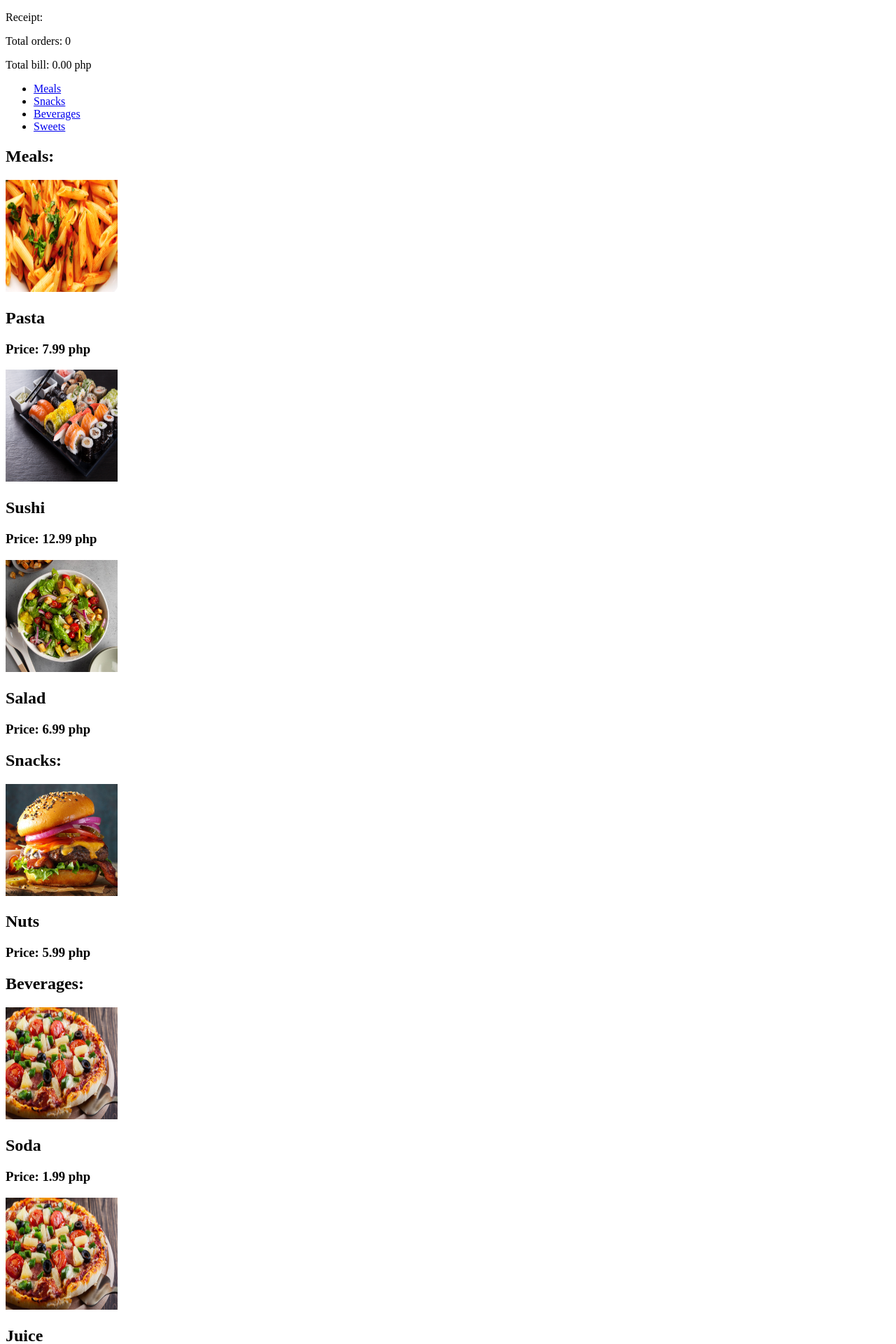
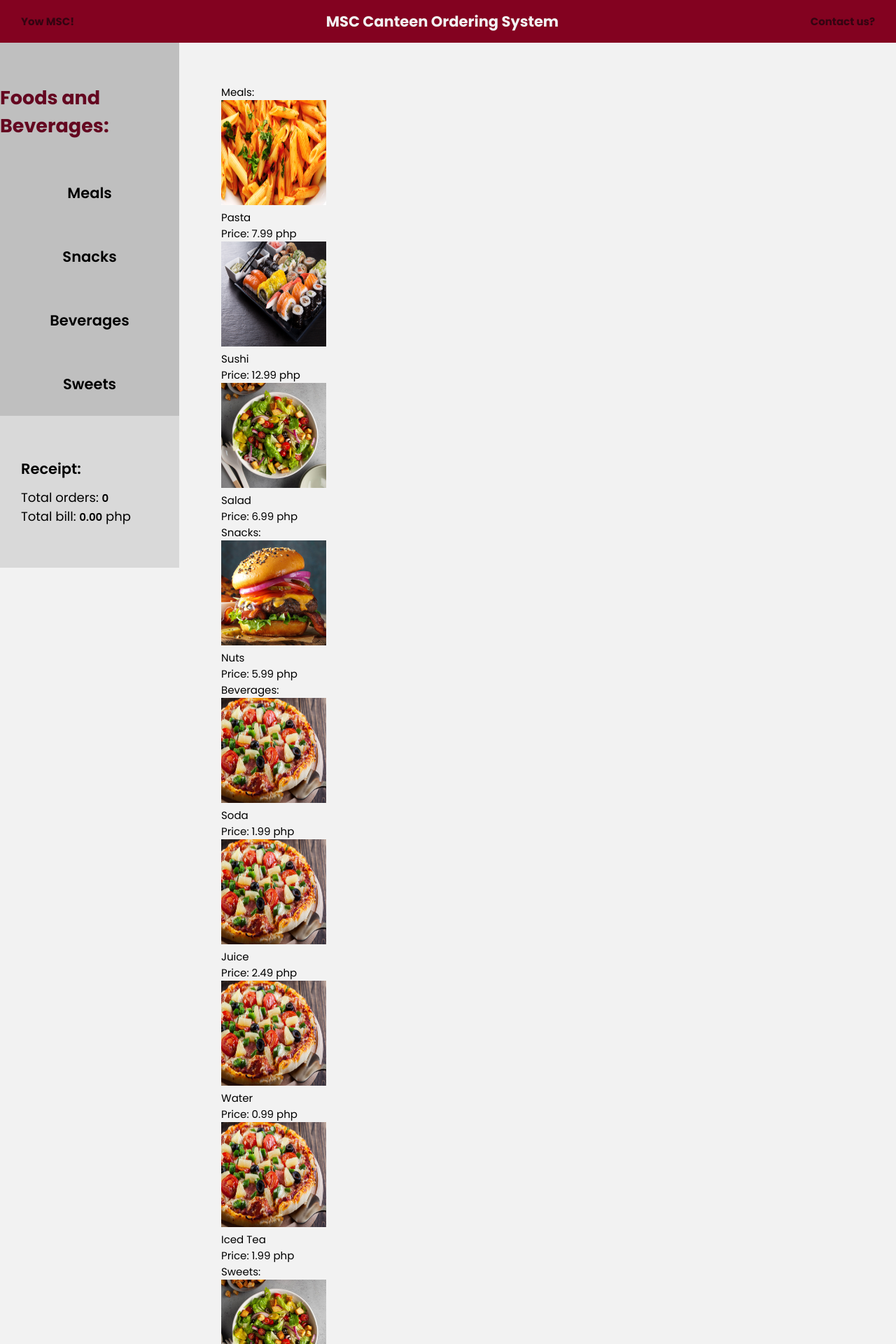
Before and after one commit to zdotdev/MARSERVE-bsit-2nd-year-project, a PHP site: page /orderSystem/ in a window 1280 px wide. Shown: the top 1920 px of the page at 70% size. Run offline with PHP 8.4, Linux system fonts and the light colour scheme.

Commit message:
Added design for index.php

```diff
--- a/Style/style.css
+++ b/Style/style.css
@@ -0,0 +1,173 @@
+*,
+*::before,
+*::after {
+  box-sizing: border-box;
+  content: none;
+  margin: 0;
+  padding: 0;
+  font-size: 15px;
+  font-family: 'Poppins', sans-serif;
+  font-weight: 400;
+  color: black;
+  scroll-behavior: smooth;
+}
+
+:root {
+  /* Primary */
+  --primary-900: hsl(346, 97%, 46%);
+  --primary-800: hsl(346, 97%, 41%);
+  --primary-700: hsl(346, 97%, 36%);
+  --primary-600: hsl(346, 97%, 31%);
+  --primary-500: hsl(346, 97%, 26%);
+  --primary-400: hsl(346, 97%, 21%);
+  --primary-300: hsl(346, 97%, 16%);
+  --primary-200: hsl(346, 97%, 11%);
+  --primary-100: hsl(346, 97%, 6%);
+  /* Secondary */
+  --secondary-900: hsl(344, 87%, 41%);
+  --secondary-800: hsl(344, 87%, 36%);
+  --secondary-700: hsl(344, 87%, 31%);
+  --secondary-600: hsl(344, 87%, 26%);
+  --secondary-500: hsl(344, 87%, 21%);
+  --secondary-400: hsl(344, 87%, 16%);
+  --secondary-300: hsl(344, 87%, 11%);
+  --secondary-200: hsl(344, 87%, 6%);
+  --secondary-100: hsl(344, 87%, 1%);
+
+  /* Neutral */
+  --neutral-white-500: hsl(0, 0%, 95%);
+  --neutral-white-400: hsl(0, 0%, 85%);
+  --neutral-white-300: hsl(0, 0%, 75%);
+  --neutral-white-200: hsl(0, 0%, 65%);
+
+  --neutral-black-500: hsl(0, 0%, 5%);
+}
+
+/* start */
+
+/* header */
+body{
+    background-color: var(--neutral-white-500);
+}
+.header-container{
+    display: flex;
+    justify-content: space-between;
+    align-items: center;
+    padding: 1rem 2rem;
+    background-color: var(--primary-500);
+    position: fixed;
+    width: 100%;
+    z-index: 1;
+}
+.header-title {
+  font-size: 1.4rem;
+  font-weight: 700;
+  color: var(--neutral-white-500);
+}
+.header-logo,
+.header-contact {
+  color: var(--secondary-300);
+  font-weight: 700;
+  cursor: pointer;
+  text-decoration: none;
+  transition: .5s;
+}
+.header-logo:hover,
+.header-contact:hover {
+  color: var(--neutral-white-500);
+}
+
+/* sidebar */
+.sidebar-container {
+  background-color: var(--neutral-white-300);
+  height: 100vh;
+  width: 20%;
+  position: fixed;
+
+  display: flex;
+  flex-direction: column;
+  padding-top: 8rem;
+}
+.sidebar-title{
+    display: flex;
+    justify-content: center;
+    color: var(--secondary-500);
+    font-weight: 700;
+    font-size: 1.8rem;
+    padding-bottom: 2rem;
+}
+.sidebar-ul{
+    display: flex;
+    flex-direction: column;
+    align-items: center;
+}
+.sidebar-ul li{
+    list-style: none;
+    width: 100%;
+    display: flex;
+}
+.sidebar-li{
+    width: 100%;
+    display: flex;
+    justify-content: center;
+    text-decoration: none;
+    padding: 2rem;
+    font-size: 1.4rem;
+    font-weight: 600;
+    transition: .5s;
+}
+.sidebar-li:hover{
+    background-color: var(--primary-600);
+    color: var(--neutral-white-500);
+}
+.sidebar-receipt{
+    padding: 4rem 2rem;
+    background-color: var(--neutral-white-400);
+    height: 100%;
+}
+.sidebar-receipt-title{
+    font-size: 1.4rem;
+    font-weight: 600;
+    padding-bottom: .8rem;
+}
+.total-bill,
+.total-orders{
+    font-size: 1.2rem;
+}
+#total-bill,
+#total-orders{
+    font-weight: 600;
+}
+#save-order-btn{
+    font-size: 1.1rem;
+    padding: .6rem 1rem;
+    border-radius: 1.8rem;
+    margin: 4rem 0rem;
+    border: none;
+    background-color: var(--primary-600);
+    color: var(--neutral-white-500);
+    box-shadow: .1rem .1rem .4rem var(--neutral-black-500);
+    transition: transform 0.5s ease-in-out;
+}
+#save-order-btn:hover{
+    transform: scale(1.1);
+}
+#save-order-form{
+    display: flex;
+    justify-content: center;
+}
+
+/* main */
+#container{
+    display: flex;
+    padding-top: 4rem;
+    flex-direction: column;
+    width: 100%;
+    align-items: flex-end;
+}
+.sub-container{
+    width: 80%;
+    padding: 4rem;
+    display: flex;
+    flex-direction: column;
+}
--- a/Style/table.css
+++ b/Style/table.css
@@ -50,7 +50,7 @@
 }
 header h1{
     color: var(--neutral-white-500);
-    font-size: 2rem;
+    font-size: 1.4rem;
     font-weight: 700;
 }
 #main{
--- a/index.php
+++ b/index.php
@@ -59,28 +59,43 @@
     <head>
         <meta charset="UTF-8">
         <meta name="viewport" content="width=device-width, initial-scale=1.0">
+        <link rel="stylesheet" href="./Style/style.css">
+        <link rel="preconnect" href="https://fonts.googleapis.com">
+        <link rel="preconnect" href="https://fonts.gstatic.com" crossorigin>
+        <link href="https://fonts.googleapis.com/css2?family=Poppins:ital,wght@0,100;0,200;0,300;0,400;0,500;0,600;0,700;0,800;0,900;1,100;1,200;1,300;1,400;1,500;1,600;1,700;1,800;1,900&display=swap" rel="stylesheet">
         <title>Ordering System</title>
         <script src="./JavaScript/main.js" defer></script>
     </head>
     <body>
+        <nav class="header-container">
+            <a href="#" class="header-logo">Yow MSC!</a>
+            <h1 class="header-title">MSC Canteen Ordering System</h1>
+            <a href="#footer" class="header-contact">Contact us?</a>
+        </nav>
         <main>
+            <div class="sidebar-container">
                 <div>
-                <p>Receipt:</p>
-                <p>Total orders: <span id="total-orders"></span></p>
-                <p>Total bill: <span id="total-bill"></span> php</p>
+                    <h2 class="sidebar-title">Foods and Beverages:</h2>
+                    <ul class="sidebar-ul">
+                        <li><a href="#meals" class="sidebar-li">Meals</a></li>
+                        <li><a href="#snacks" class="sidebar-li">Snacks</a></li>
+                        <li><a href="#beverages" class="sidebar-li">Beverages</a></li>
+                        <li><a href="#sweets" class="sidebar-li">Sweets</a></li>
+                    </ul>
+                </div>
+                <div class="sidebar-receipt">
+                    <p class="sidebar-receipt-title">Receipt:</p>
+                    <p class="total-orders">Total orders: <span id="total-orders"></span></p>
+                    <p class="total-bill">Total bill: <span id="total-bill"></span> php</p>
                     <form id="save-order-form" action="" method="post">
                         <input type="hidden" name="total_orders" id="total-orders-input">
                         <input type="hidden" name="total_bill" id="total-bill-input">
                         <button type="submit" name="save_order" id="save-order-btn">Place Order</button>
                     </form>
                 </div>
-            <ul>
-                <li><a href="#meals" class="meals-anchor">Meals</a></li>
-                <li><a href="#snacks" class="snacks-anchor">Snacks</a></li>
-                <li><a href="#beverages" class="beverages-anchor">Beverages</a></li>
-                <li><a href="#sweets" class="sweets-anchor">Sweets</a></li>
-            </ul>
+            </div>
             <div id="container">
+                <div class="sub-container">
                     <section id="meals">
                         <h2>Meals:</h2>
                         <?php
@@ -138,6 +153,7 @@
                         ?>
                     </section>
                 </div>
+            </div>
         </main>
         <dialog id="dialog">
             <h3 id="dialog-food-name"></h3>
```
Also changed, not shown: Image/logo.png (added), profile.php (added). Lines whose indentation alone changed are shown as unchanged.
